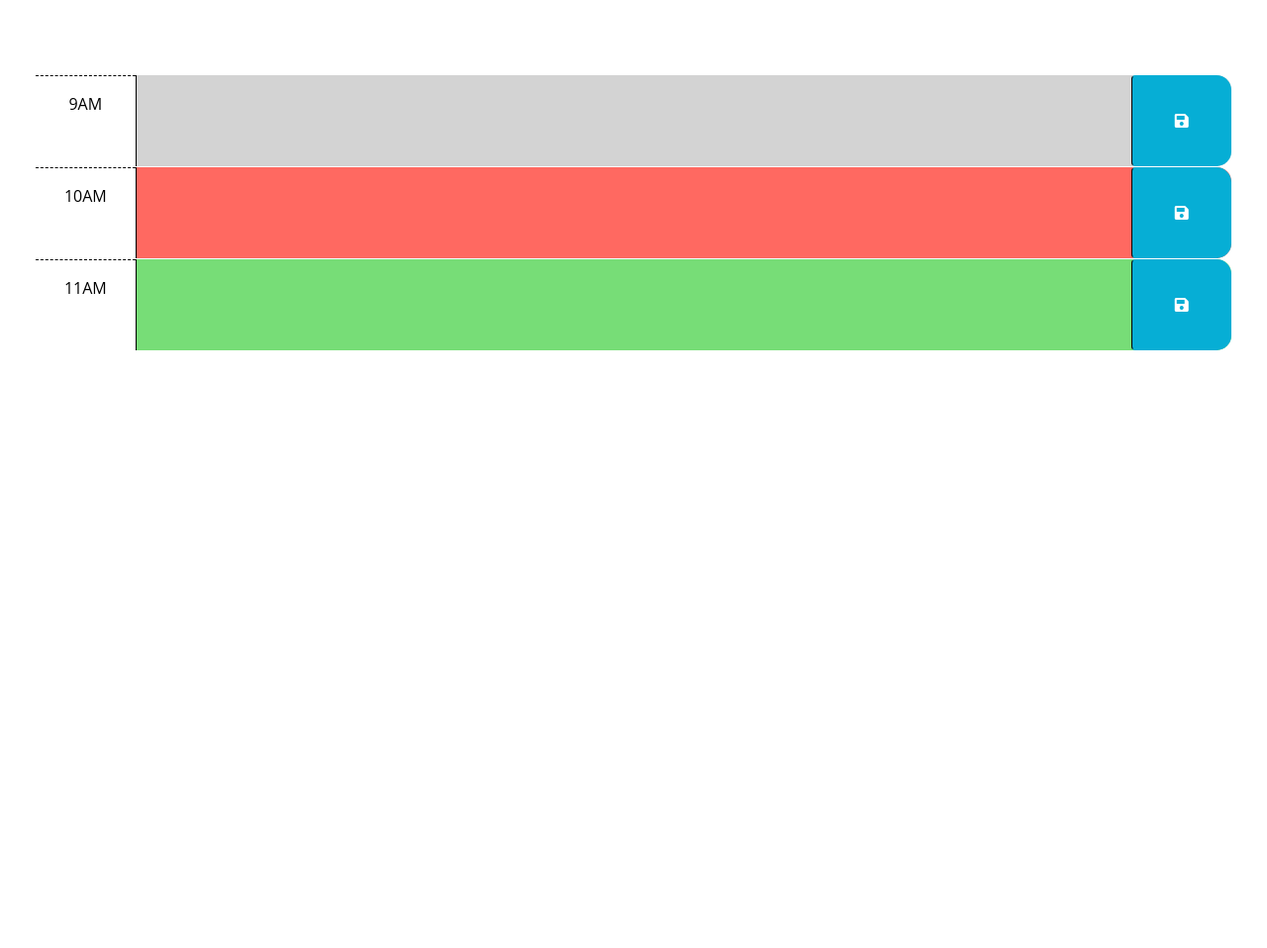
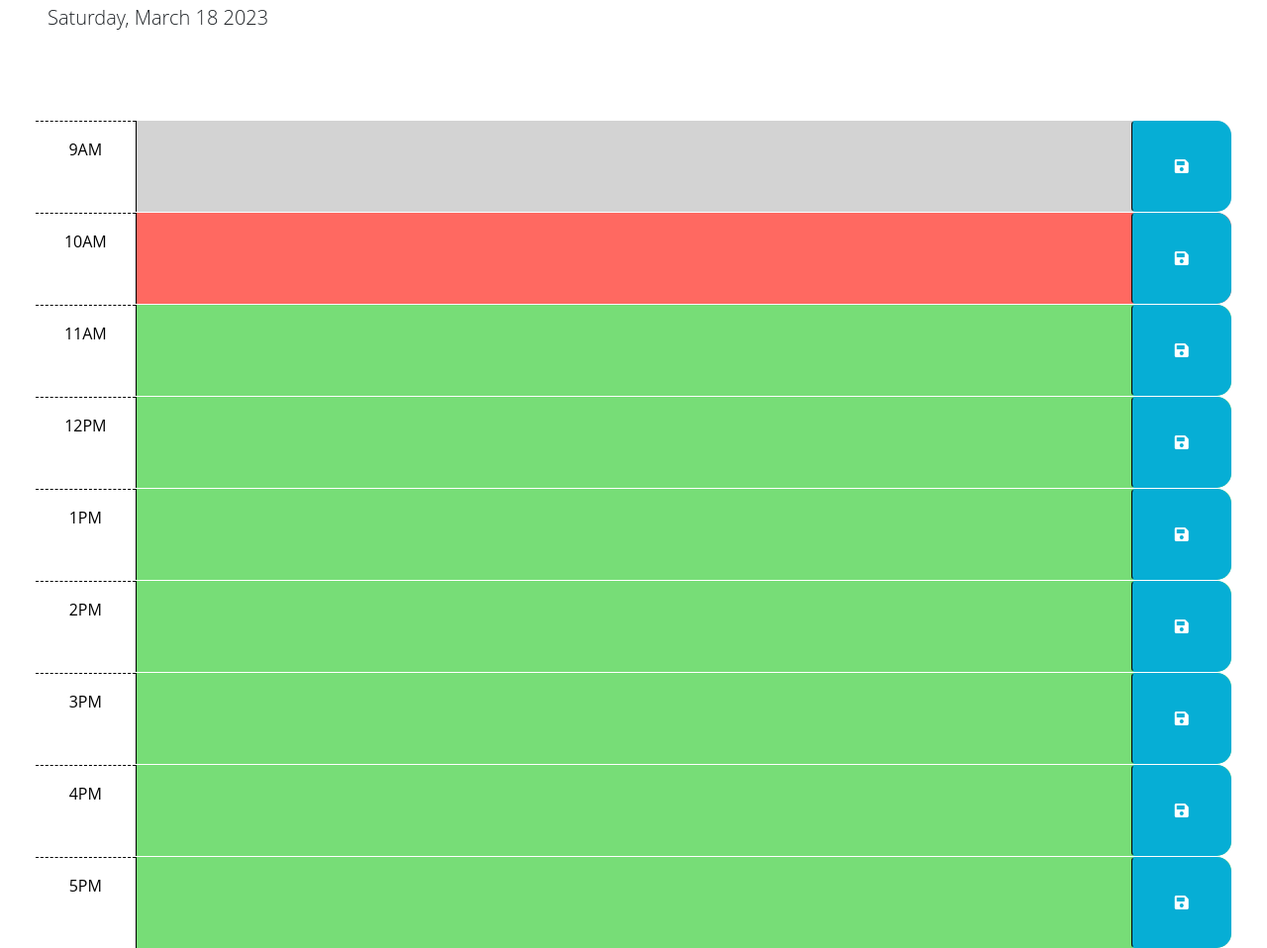
Before and after one commit to MogleyBear06/Busy-Bee-Daily-Planner, a plain HTML site: page Develop/index.html in a window 1280 px wide. Shown: the part 176-1134 px from the top of the page at 99% size. Before the commit the page ends 800 px from the top, so only its background shows below. Drawn offline with nearby package versions, Linux system fonts and the light colour scheme.

Commit message:
created function so that script doesnt run until the broswer has rendered the page elements, added code to display current date in header

```diff
--- a/Develop/index.html
+++ b/Develop/index.html
@@ -67,6 +67,49 @@
           <i class="fas fa-save" aria-hidden="true"></i>
         </button>
       </div>
+      <div id="hour-12" class="row time-block future">
+        <div class="col-2 col-md-1 hour text-center py-3">12PM</div>
+        <textarea class="col-8 col-md-10 description" rows="3"> </textarea>
+        <button class="btn saveBtn col-2 col-md-1" aria-label="save">
+          <i class="fas fa-save" aria-hidden="true"></i>
+        </button>
+      </div>
+      <div id="hour-13" class="row time-block future">
+        <div class="col-2 col-md-1 hour text-center py-3">1PM</div>
+        <textarea class="col-8 col-md-10 description" rows="3"> </textarea>
+        <button class="btn saveBtn col-2 col-md-1" aria-label="save">
+          <i class="fas fa-save" aria-hidden="true"></i>
+        </button>
+      </div>
+      <div id="hour-14" class="row time-block future">
+        <div class="col-2 col-md-1 hour text-center py-3">2PM</div>
+        <textarea class="col-8 col-md-10 description" rows="3"> </textarea>
+        <button class="btn saveBtn col-2 col-md-1" aria-label="save">
+          <i class="fas fa-save" aria-hidden="true"></i>
+        </button>
+      </div>
+      <div id="hour-15" class="row time-block future">
+        <div class="col-2 col-md-1 hour text-center py-3">3PM</div>
+        <textarea class="col-8 col-md-10 description" rows="3"> </textarea>
+        <button class="btn saveBtn col-2 col-md-1" aria-label="save">
+          <i class="fas fa-save" aria-hidden="true"></i>
+        </button>
+      </div>
+      <div id="hour-16" class="row time-block future">
+        <div class="col-2 col-md-1 hour text-center py-3">4PM</div>
+        <textarea class="col-8 col-md-10 description" rows="3"> </textarea>
+        <button class="btn saveBtn col-2 col-md-1" aria-label="save">
+          <i class="fas fa-save" aria-hidden="true"></i>
+        </button>
+      </div>
+      <div id="hour-17" class="row time-block future">
+        <div class="col-2 col-md-1 hour text-center py-3">5PM</div>
+        <textarea class="col-8 col-md-10 description" rows="3"> </textarea>
+        <button class="btn saveBtn col-2 col-md-1" aria-label="save">
+          <i class="fas fa-save" aria-hidden="true"></i>
+        </button>
+      </div>
+
     </div>
 
     <script src="https://cdnjs.cloudflare.com/ajax/libs/jquery/3.2.1/jquery.min.js"></script>
--- a/Develop/script.js
+++ b/Develop/script.js
@@ -1,23 +1,28 @@
 // Wrap all code that interacts with the DOM in a call to jQuery to ensure that
 // the code isn't run until the browser has finished rendering all the elements
 // in the html.
-$(function () {
+
+document.addEventListener('DOMContentLoaded',function () {
+  // TODO: Add code to display the current date in the header of the page.
+  var currentDate = dayjs().format("dddd, MMMM D YYYY");
+
+  document.getElementById("currentDay").textContent = currentDate;
+
   // TODO: Add a listener for click events on the save button. This code should
   // use the id in the containing time-block as a key to save the user input in
   // local storage. HINT: What does `this` reference in the click listener
   // function? How can DOM traversal be used to get the "hour-x" id of the
   // time-block containing the button that was clicked? How might the id be
   // useful when saving the description in local storage?
-  //
+
   // TODO: Add code to apply the past, present, or future class to each time
-  // block by comparing the id to the current hour. HINTS: How can the id
-  // attribute of each time-block be used to conditionally add or remove the
+  // block by comparing the id to the current hour.
+  // HINTS: How can the id attribute of each time-block be used to conditionally add or remove the
   // past, present, and future classes? How can Day.js be used to get the
   // current hour in 24-hour time?
-  //
+
   // TODO: Add code to get any user input that was saved in localStorage and set
   // the values of the corresponding textarea elements. HINT: How can the id
   // attribute of each time-block be used to do this?
-  //
-  // TODO: Add code to display the current date in the header of the page.
-});
+
+})
```
